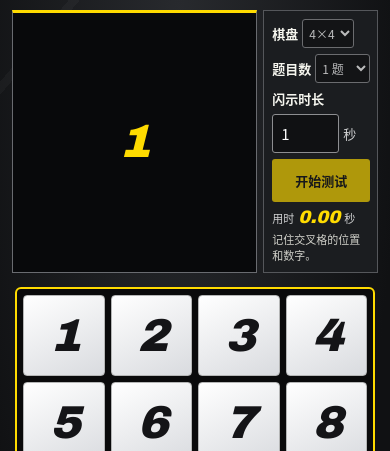
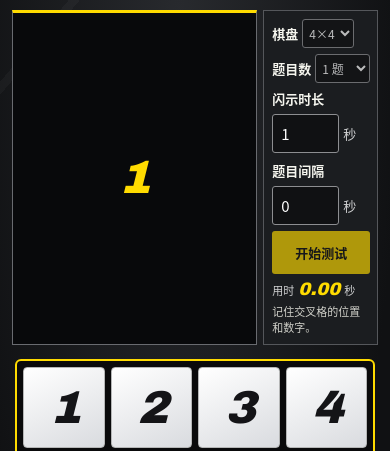
Before and after one commit to gaojiangjun0805-a11y/block-sum-puzzle, a plain HTML site: page index.html in a window 390 px wide. Both pictures are taken after a click on the button "开始测试". Shown: the part 62-513 px from the top of the page. Drawn offline with Linux system fonts and the light colour scheme.

Commit message:
Add configurable flash gaps and change both center coordinates between questions

```diff
--- a/arena.css
+++ b/arena.css
@@ -76,6 +76,8 @@ h1 {
 .settings label { font-weight: 850; }
 .board-settings { display: flex; align-items: center; gap: 8px; }
 .board-settings select { padding: 4px; color: #fff; background: #101113; border: 1px solid #8d8e91; border-radius: 3px; }
+.timing-fields { display: grid; grid-template-columns: repeat(2, minmax(0, 1fr)); gap: 8px; }
+.timing-field { display: grid; gap: 9px; min-width: 0; }
 .duration { display: flex; align-items: center; gap: 8px; color: #d0d1d2; }
 .duration input {
   width: min(100%, 122px);
@@ -156,6 +158,8 @@ h1 {
   .board-settings label { white-space: nowrap; }
   .board-settings select { padding-inline: 2px; font-size: 12px; }
   .duration { gap: 4px; }
+  .timing-fields { grid-template-columns: minmax(0, 1fr); }
+  .timing-field { gap: 6px; }
   .duration input { width: 67px; font-size: 15px; }
   .time-readout { font-size: 11px; gap: 4px; }
   .status { font-size: 11px; }
--- a/game.js
+++ b/game.js
@@ -3,6 +3,7 @@
 const boardElement = document.querySelector('#board');
 const form = document.querySelector('#settings');
 const duration = document.querySelector('#duration');
+const questionGap = document.querySelector('#question-gap');
 const boardSize = document.querySelector('#board-size');
 const questionCount = document.querySelector('#question-count');
 const tabs = document.querySelector('#question-tabs');
@@ -11,7 +12,6 @@ const verify = document.querySelector('#verify');
 const verificationResult = document.querySelector('#verification-result');
 const questionNames = ['一', '二', '三', '四', '五', '六', '七', '八', '九', '十'].map(number => `题目${number}`);
 const countdownLength = 3000;
-const flashGap = 80;
 const start = document.querySelector('#start');
 const screenLabel = document.querySelector('#screen-label');
 const screenCross = document.querySelector('#screen-cross');
@@ -96,8 +96,14 @@ function newQuestions() {
   const seed = crypto.getRandomValues(new Uint32Array(1))[0];
   const random = puzzle.randomFrom(seed);
   const used = questions.map(question => question.goal);
+  let previousCenter = questions.at(-1)?.board.length === size ** 2 ? questions.at(-1).center : null;
   questions = Array.from({ length: Number(questionCount.value) }, () => {
-    const center = Math.floor(random() * size ** 2);
+    const centers = Array.from({ length: size ** 2 }, (_, index) => index).filter(index =>
+      previousCenter === null || (Math.floor(index / size) !== Math.floor(previousCenter / size) &&
+        index % size !== previousCenter % size)
+    );
+    const center = centers[Math.floor(random() * centers.length)];
+    previousCenter = center;
     const board = puzzle.newBoard(size);
     const frame = puzzle.frameAt(center, size);
     const goal = puzzle.generateGoal(board, 6, random, used, size, [frame]);
@@ -206,6 +212,7 @@ function beginAnswering() {
   playStartedAt = performance.now();
   timerFrame = requestAnimationFrame(updateTimer);
   duration.disabled = false;
+  questionGap.disabled = false;
   boardSize.disabled = false;
   questionCount.disabled = false;
   start.disabled = false;
@@ -223,6 +230,11 @@ form.addEventListener('submit', event => {
     status.textContent = '请输入 0.01 秒以上，最多两位小数。';
     return;
   }
+  const flashGap = questionGap.valueAsNumber === 0 ? 0 : puzzle.flashMilliseconds(questionGap.valueAsNumber);
+  if (flashGap === null) {
+    status.textContent = '题目间隔请输入 0 秒以上，最多两位小数。';
+    return;
+  }
   const restart = phase !== 'ready';
   phase = 'preview';
   if (restart) newQuestions();
@@ -230,6 +242,7 @@ form.addEventListener('submit', event => {
   stopTimer();
   showElapsed(0);
   duration.disabled = true;
+  questionGap.disabled = true;
   boardSize.disabled = true;
   questionCount.disabled = true;
   start.disabled = true;
@@ -251,15 +264,22 @@ form.addEventListener('submit', event => {
       showQuestion(index);
       hideAt = now + milliseconds;
     } else if (now >= hideAt) {
-      screenCross.hidden = true;
-      flashOrder.hidden = true;
       index += 1;
       if (index === questions.length) {
+        screenCross.hidden = true;
+        flashOrder.hidden = true;
         beginAnswering();
         return;
       }
-      showAt = now + flashGap;
-      hideAt = null;
+      if (flashGap === 0) {
+        showQuestion(index);
+        hideAt = now + milliseconds;
+      } else {
+        screenCross.hidden = true;
+        flashOrder.hidden = true;
+        showAt = now + flashGap;
+        hideAt = null;
+      }
     }
 
     requestAnimationFrame(paint);
--- a/index.html
+++ b/index.html
@@ -41,10 +41,21 @@
           <option value="10">10 题</option>
         </select>
       </div>
-      <label for="duration">闪示时长</label>
-      <div class="duration">
-        <input id="duration" type="number" min="0.01" step="0.01" value="1" inputmode="decimal" required>
-        <span>秒</span>
+      <div class="timing-fields">
+        <div class="timing-field">
+          <label for="duration">闪示时长</label>
+          <div class="duration">
+            <input id="duration" type="number" min="0.01" step="0.01" value="1" inputmode="decimal" required>
+            <span>秒</span>
+          </div>
+        </div>
+        <div class="timing-field">
+          <label for="question-gap">题目间隔</label>
+          <div class="duration">
+            <input id="question-gap" type="number" min="0" step="0.01" value="0" inputmode="decimal" required>
+            <span>秒</span>
+          </div>
+        </div>
       </div>
       <button class="start" id="start" type="submit">开始测试</button>
       <div class="time-readout">
```
